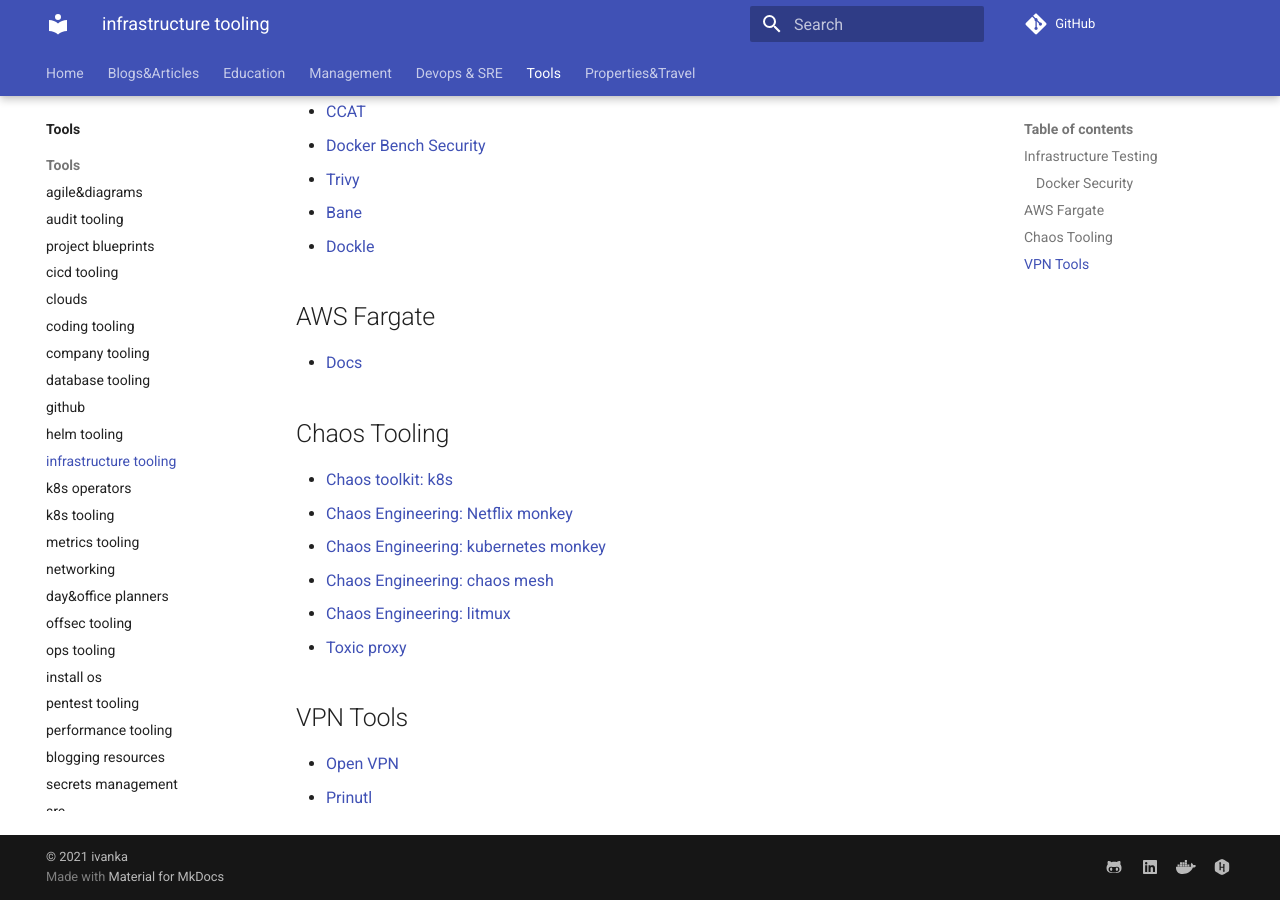
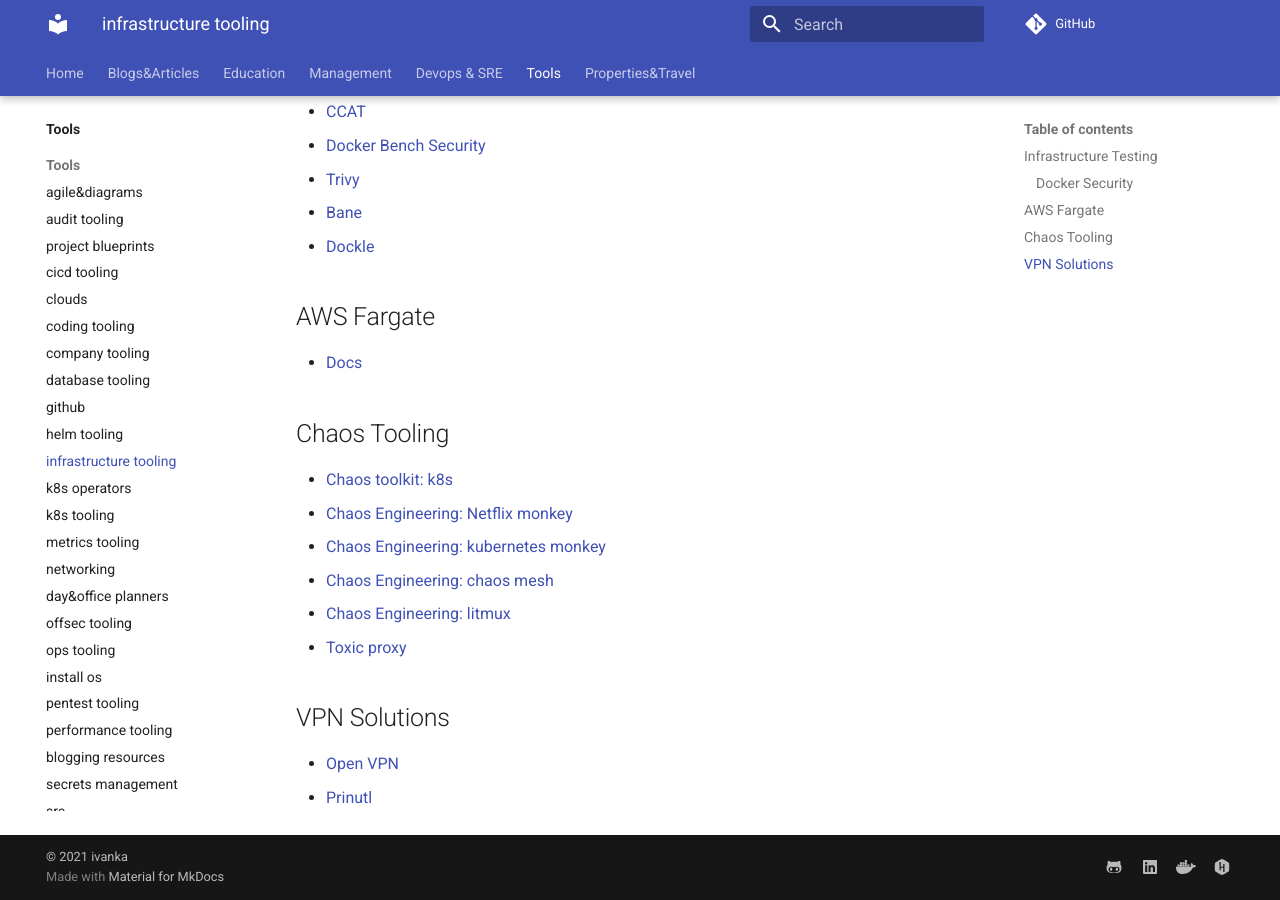
Before and after one commit to ivankatliarchuk/knowledge-base, an MkDocs documentation site: the page built from docs/tools/infrastructure.md, in a window 1280 px wide and 900 px high, scrolled down 550 px. Built offline with MkDocs 1.6.1 and Material for MkDocs 9.7.7, drawn with Linux system fonts in a browser that asks for light colours; comment, search, counter and statistics services are not loaded.

Commit message:
added vpn solutions

```diff
--- a/docs/tools/infrastructure.md
+++ b/docs/tools/infrastructure.md
@@ -40,7 +40,7 @@
 - [Chaos Engineering: litmux](https://github.com/litmuschaos/litmus){:target="_blank"}
 - [Toxic proxy](https://github.com/Shopify/toxiproxy){:target="_blank"}
 
-## VPN Tools
+## VPN Solutions
 
 - [Open VPN](https://openvpn.net/)
 - [Prinutl](https://client.pritunl.com/#install)
```
